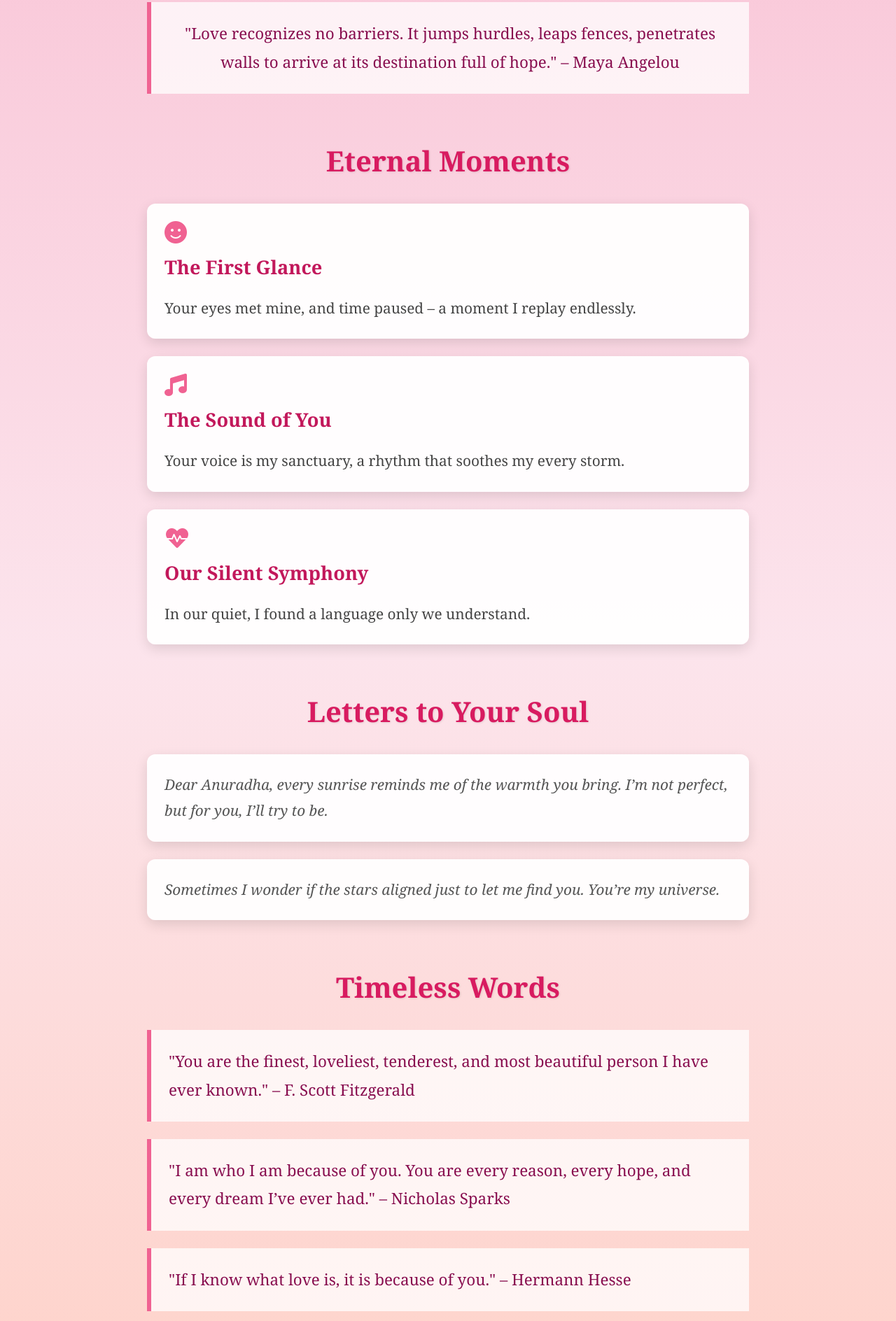
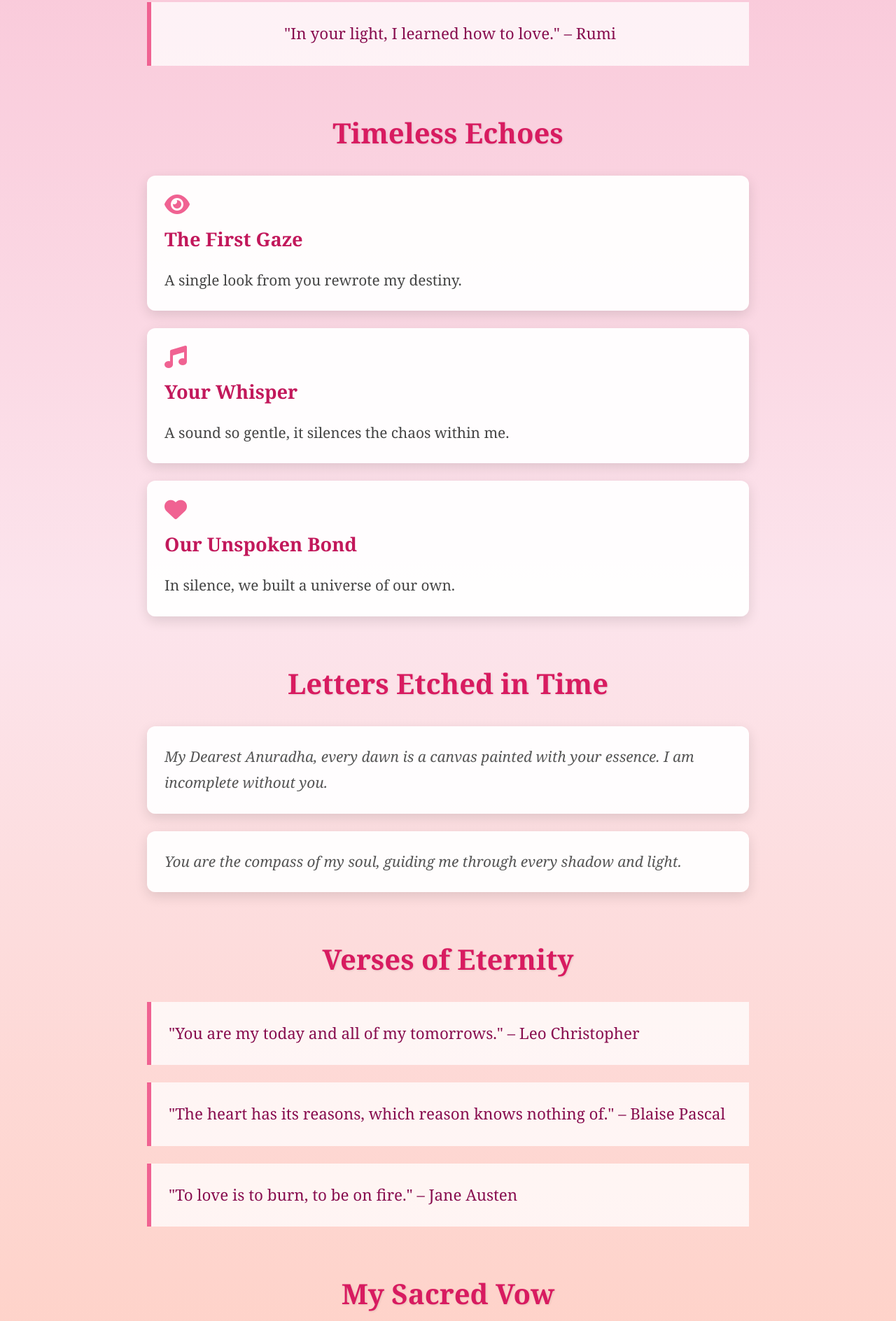
Before and after one commit to rathop90/formy1stlove, a plain HTML site: page index.html in a window 1280 px wide. Shown: the part 565-2453 px from the top of the page at 70% size. Drawn offline with Linux system fonts and the light colour scheme.

Commit message:
Update index.html

```diff
--- a/index.html
+++ b/index.html
@@ -3,73 +3,75 @@
 <head>
     <meta charset="UTF-8">
     <meta name="viewport" content="width=device-width, initial-scale=1.0">
-    <title>For Anuradha - My 1st Love</title>
+    <title>For Anuradha - My Eternal Muse</title>
     <link rel="stylesheet" href="styles.css">
     <link rel="stylesheet" href="https://cdnjs.cloudflare.com/ajax/libs/font-awesome/6.0.0-beta3/css/all.min.css">
 </head>
 <body>
     <header>
-        <h1>For Anuradha</h1>
-        <p class="tagline">A Journey Crafted From My Soul</p>
+        <div class="header-content">
+            <h1>For Anuradha</h1>
+            <p class="tagline">A Tapestry of My Heart, Woven for You</p>
+        </div>
     </header>
 
     <section class="intro">
-        <h2>The Dawn of Us</h2>
-        <p>You entered my life like a melody that had been missing from my song. This page is my heart unfolded, every word a beat for you.</p>
-        <blockquote>"Love recognizes no barriers. It jumps hurdles, leaps fences, penetrates walls to arrive at its destination full of hope." – Maya Angelou</blockquote>
+        <h2>The Genesis of Us</h2>
+        <p>You are the spark that ignited my world, a flame I’ll guard forever. This is no mere page – it’s my legacy to you.</p>
+        <blockquote>"In your light, I learned how to love." – Rumi</blockquote>
     </section>
 
     <section class="memories">
-        <h2>Eternal Moments</h2>
+        <h2>Timeless Echoes</h2>
         <div class="memory-card">
-            <i class="fas fa-smile icon"></i>
-            <h3>The First Glance</h3>
-            <p>Your eyes met mine, and time paused – a moment I replay endlessly.</p>
+            <i class="fas fa-eye icon"></i>
+            <h3>The First Gaze</h3>
+            <p>A single look from you rewrote my destiny.</p>
         </div>
         <div class="memory-card">
             <i class="fas fa-music icon"></i>
-            <h3>The Sound of You</h3>
-            <p>Your voice is my sanctuary, a rhythm that soothes my every storm.</p>
+            <h3>Your Whisper</h3>
+            <p>A sound so gentle, it silences the chaos within me.</p>
         </div>
         <div class="memory-card">
-            <i class="fas fa-heartbeat icon"></i>
-            <h3>Our Silent Symphony</h3>
-            <p>In our quiet, I found a language only we understand.</p>
+            <i class="fas fa-heart icon"></i>
+            <h3>Our Unspoken Bond</h3>
+            <p>In silence, we built a universe of our own.</p>
         </div>
     </section>
 
     <section class="letters">
-        <h2>Letters to Your Soul</h2>
+        <h2>Letters Etched in Time</h2>
         <div class="letter">
-            <p>Dear Anuradha, every sunrise reminds me of the warmth you bring. I’m not perfect, but for you, I’ll try to be.</p>
+            <p>My Dearest Anuradha, every dawn is a canvas painted with your essence. I am incomplete without you.</p>
         </div>
         <div class="letter">
-            <p>Sometimes I wonder if the stars aligned just to let me find you. You’re my universe.</p>
+            <p>You are the compass of my soul, guiding me through every shadow and light.</p>
         </div>
     </section>
 
     <section class="quotes">
-        <h2>Timeless Words</h2>
-        <blockquote>"You are the finest, loveliest, tenderest, and most beautiful person I have ever known." – F. Scott Fitzgerald</blockquote>
-        <blockquote>"I am who I am because of you. You are every reason, every hope, and every dream I’ve ever had." – Nicholas Sparks</blockquote>
-        <blockquote>"If I know what love is, it is because of you." – Hermann Hesse</blockquote>
+        <h2>Verses of Eternity</h2>
+        <blockquote>"You are my today and all of my tomorrows." – Leo Christopher</blockquote>
+        <blockquote>"The heart has its reasons, which reason knows nothing of." – Blaise Pascal</blockquote>
+        <blockquote>"To love is to burn, to be on fire." – Jane Austen</blockquote>
     </section>
 
     <section class="promise">
-        <h2>My Eternal Oath</h2>
-        <p>Anuradha, I vow to be your shadow in the dark, your light in the storm, and your smile when the world fades. Forever begins with you.</p>
-        <div class="signature"><i class="fas fa-pen-fancy"></i> – Rathop90</div>
+        <h2>My Sacred Vow</h2>
+        <p>Anuradha, I pledge my every breath to you – to be your strength, your solace, your forever. This is my truth.</p>
+        <div class="signature"><i class="fas fa-feather-alt"></i> – Chaitanya</div>
     </section>
 
     <footer>
-        <p>Crafted with sleepless nights and endless heartbeats, just for you, Anuradha.</p>
+        <p>Forged with relentless passion and precision, for you, Anuradha.</p>
     </footer>
 
     <script>
         window.addEventListener('scroll', () => {
             document.querySelectorAll('.memory-card, .letter, blockquote').forEach(el => {
                 const rect = el.getBoundingClientRect();
-                if (rect.top < window.innerHeight - 50) {
+                if (rect.top < window.innerHeight - 100) {
                     el.classList.add('fade-in');
                 }
             });
```
